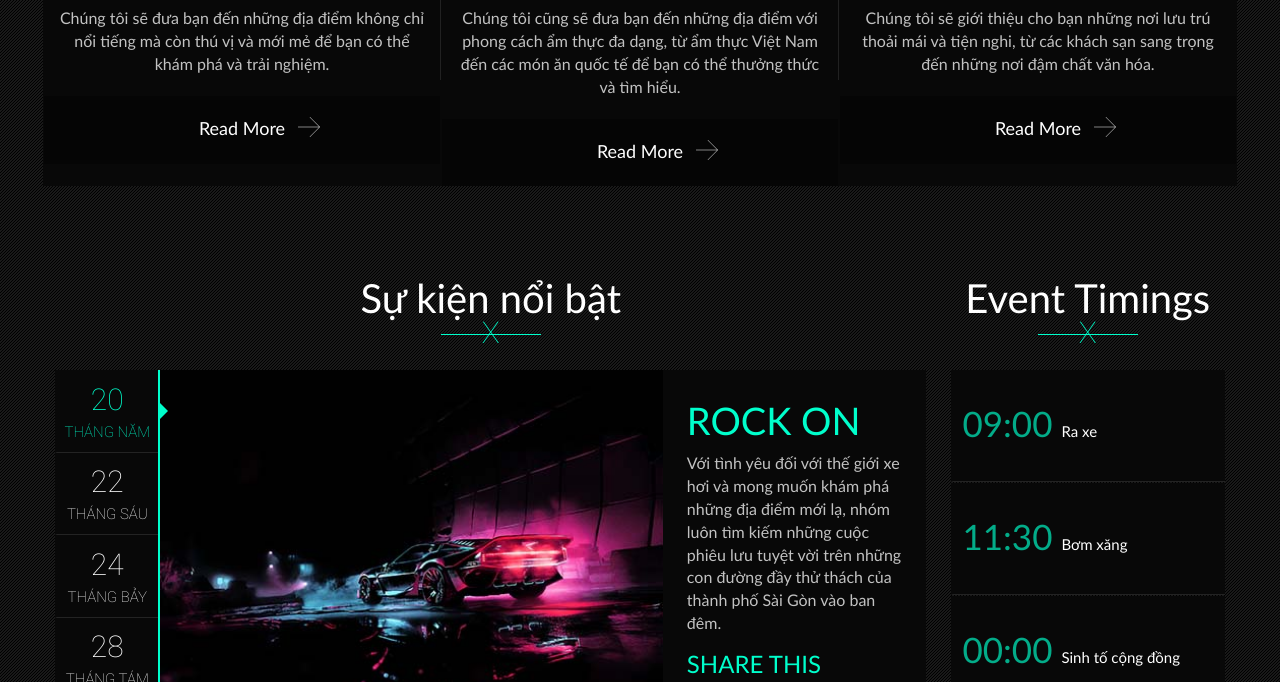
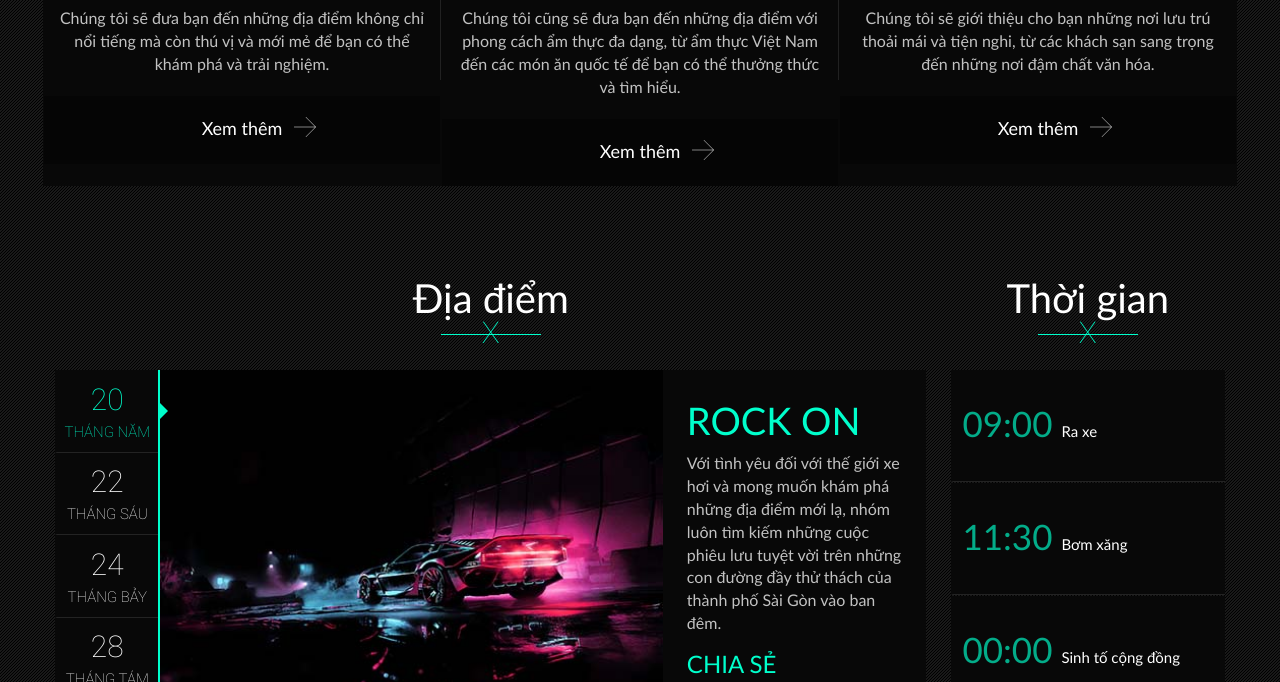
Before and after one commit to anhdungadg/nightdrive.github.io, a plain HTML site: page index.html in a window 1280 px wide. Shown: the part 1197-1879 px from the top of the page. Drawn offline with Linux system fonts and the light colour scheme.

Commit message:
3rd commit

```diff
--- a/index.html
+++ b/index.html
@@ -409,7 +409,7 @@ Purchase: http://themeforest.net/user/kamleshyadav
         </div>
         <div class="rock_heading_div">
             <div class="rock_heading">
-                <h1>Đàng sau vô-lăng</h1>
+                <h1>Sau vô-lăng</h1>
                 <p>X</p>
             </div>
         </div>
@@ -439,7 +439,7 @@ Purchase: http://themeforest.net/user/kamleshyadav
               </svg> </div>
                             <h2>Đi đâu</h2>
                             <p>Chúng tôi sẽ đưa bạn đến những địa điểm không chỉ nổi tiếng mà còn thú vị và mới mẻ để bạn có thể khám phá và trải nghiệm.</p>
-                            <div class="rock_service_read_more"> <a href="services.html"> Read More <svg version="1.1" id="Layer_1" xmlns="http://www.w3.org/2000/svg" xmlns:xlink="http://www.w3.org/1999/xlink" x="0px" y="0px"
+                            <div class="rock_service_read_more"> <a href="#"> Xem thêm <svg version="1.1" id="Layer_1" xmlns="http://www.w3.org/2000/svg" xmlns:xlink="http://www.w3.org/1999/xlink" x="0px" y="0px"
 	 width="30px" height="20px" viewBox="0 0 104.08 94.747" enable-background="new 0 0 104.08 94.747" xml:space="preserve">
               <path d="M104.08,47.374L56.707,94.747l-1.414-1.414l45.959-45.959L55.293,1.414L56.707,0L104.08,47.374z M100.112,46.374H0v2
 	h100.112V46.374z"/>
@@ -469,7 +469,7 @@ Purchase: http://themeforest.net/user/kamleshyadav
               </svg> </div>
                             <h2>Ăn gì</h2>
                             <p>Chúng tôi cũng sẽ đưa bạn đến những địa điểm với phong cách ẩm thực đa dạng, từ ẩm thực Việt Nam đến các món ăn quốc tế để bạn có thể thưởng thức và tìm hiểu.</p>
-                            <div class="rock_service_read_more"> <a href="services.html"> Read More <svg version="1.1" id="Layer_2" xmlns="http://www.w3.org/2000/svg" xmlns:xlink="http://www.w3.org/1999/xlink" x="0px" y="0px"
+                            <div class="rock_service_read_more"> <a href="#"> Xem thêm <svg version="1.1" id="Layer_2" xmlns="http://www.w3.org/2000/svg" xmlns:xlink="http://www.w3.org/1999/xlink" x="0px" y="0px"
 	 width="30px" height="20px" viewBox="0 0 104.08 94.747" enable-background="new 0 0 104.08 94.747" xml:space="preserve">
               <path d="M104.08,47.374L56.707,94.747l-1.414-1.414l45.959-45.959L55.293,1.414L56.707,0L104.08,47.374z M100.112,46.374H0v2
 	h100.112V46.374z"/>
@@ -511,7 +511,7 @@ Purchase: http://themeforest.net/user/kamleshyadav
               </svg> </div>
                             <h2>Ở đâu</h2>
                             <p>Chúng tôi sẽ giới thiệu cho bạn những nơi lưu trú thoải mái và tiện nghi, từ các khách sạn sang trọng đến những nơi đậm chất văn hóa.</p>
-                            <div class="rock_service_read_more"> <a href="services.html"> Read More <svg version="1.1" id="Layer_3" xmlns="http://www.w3.org/2000/svg" xmlns:xlink="http://www.w3.org/1999/xlink" x="0px" y="0px"
+                            <div class="rock_service_read_more"> <a href="#"> Xem thêm <svg version="1.1" id="Layer_3" xmlns="http://www.w3.org/2000/svg" xmlns:xlink="http://www.w3.org/1999/xlink" x="0px" y="0px"
 	 width="30px" height="20px" viewBox="0 0 104.08 94.747" enable-background="new 0 0 104.08 94.747" xml:space="preserve">
               <path d="M104.08,47.374L56.707,94.747l-1.414-1.414l45.959-45.959L55.293,1.414L56.707,0L104.08,47.374z M100.112,46.374H0v2
 	h100.112V46.374z"/>
@@ -527,7 +527,7 @@ Purchase: http://themeforest.net/user/kamleshyadav
                     <div class="col-lg-9 col-md-8 col-sm-12">
                         <div class="rock_heading_div">
                             <div class="rock_heading">
-                                <h1>Sự kiện nổi bật</h1>
+                                <h1>Địa điểm</h1>
                                 <p>X</p>
                             </div>
                         </div>
@@ -568,7 +568,7 @@ Purchase: http://themeforest.net/user/kamleshyadav
                                             <div class="rock_event_detail animated fadeInLeft">
                                                 <h1>Rock on</h1>
                                                 <p>Với tình yêu đối với thế giới xe hơi và mong muốn khám phá những địa điểm mới lạ, nhóm luôn tìm kiếm những cuộc phiêu lưu tuyệt vời trên những con đường đầy thử thách của thành phố Sài Gòn vào ban đêm.</p>
-                                                <h4>Share This</h4>
+                                                <h4>Chia sẻ</h4>
                                                 <div class="rock_social">
                                                     <ul>
                                                         <li><a href="#"><i class="fa fa-facebook"></i></a></li>
@@ -588,7 +588,7 @@ Purchase: http://themeforest.net/user/kamleshyadav
                                             <div class="rock_event_detail animated fadeInLeft">
                                                 <h1>Rock on</h1>
                                                 <p>Với tình yêu đối với thế giới xe hơi và mong muốn khám phá những địa điểm mới lạ, nhóm luôn tìm kiếm những cuộc phiêu lưu tuyệt vời trên những con đường đầy thử thách của thành phố Sài Gòn vào ban đêm.</p>
-                                                <h4>Share This</h4>
+                                                <h4>Chia sẻ</h4>
                                                 <div class="rock_social">
                                                     <ul>
                                                         <li><a href="#"><i class="fa fa-facebook"></i></a></li>
@@ -608,7 +608,7 @@ Purchase: http://themeforest.net/user/kamleshyadav
                                             <div class="rock_event_detail animated fadeInLeft">
                                                 <h1>Rock on</h1>
                                                 <p>Với tình yêu đối với thế giới xe hơi và mong muốn khám phá những địa điểm mới lạ, nhóm luôn tìm kiếm những cuộc phiêu lưu tuyệt vời trên những con đường đầy thử thách của thành phố Sài Gòn vào ban đêm.</p>
-                                                <h4>Share This</h4>
+                                                <h4>Chia sẻ</h4>
                                                 <div class="rock_social">
                                                     <ul>
                                                         <li><a href="#"><i class="fa fa-facebook"></i></a></li>
@@ -628,7 +628,7 @@ Purchase: http://themeforest.net/user/kamleshyadav
                                             <div class="rock_event_detail animated fadeInLeft">
                                                 <h1>Rock on</h1>
                                                 <p>Với tình yêu đối với thế giới xe hơi và mong muốn khám phá những địa điểm mới lạ, nhóm luôn tìm kiếm những cuộc phiêu lưu tuyệt vời trên những con đường đầy thử thách của thành phố Sài Gòn vào ban đêm.</p>
-                                                <h4>Share This</h4>
+                                                <h4>Chia sẻ</h4>
                                                 <div class="rock_social">
                                                     <ul>
                                                         <li><a href="#"><i class="fa fa-facebook"></i></a></li>
@@ -648,7 +648,7 @@ Purchase: http://themeforest.net/user/kamleshyadav
                     <div class="col-lg-3 col-md-4 col-sm-12">
                         <div class="rock_heading_div">
                             <div class="rock_heading">
-                                <h1>Event Timings</h1>
+                                <h1>Thời gian</h1>
                                 <p>X</p>
                             </div>
                         </div>
```
